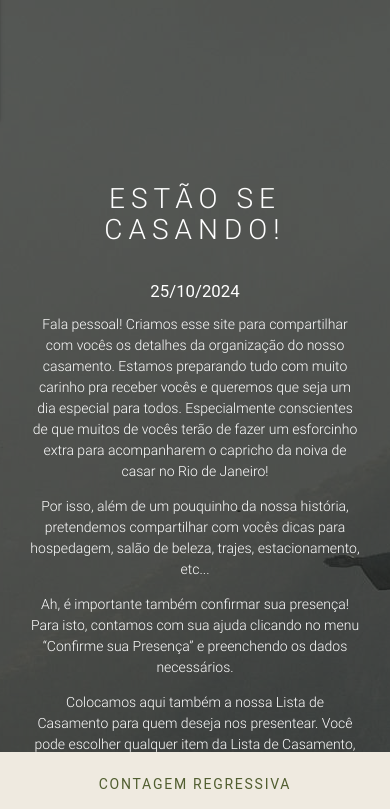
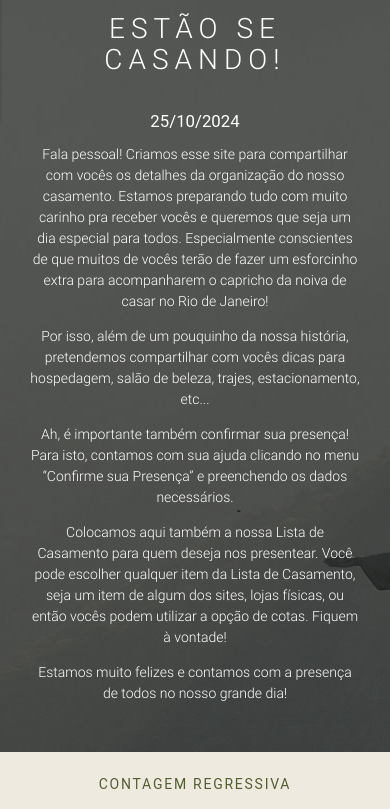
Before and after one commit to cayque/cintia-henrique, a plain HTML site: page index.html in a window 390 px wide. Shown: the part 784-1593 px from the top of the page. Drawn offline with Linux system fonts and the light colour scheme; a web font is replaced by a local one.

Commit message:
justes mobile

```diff
--- a/assets/css/style.css
+++ b/assets/css/style.css
@@ -91,6 +91,10 @@ header h5 {
 	margin-top: 300px;
 }
 
+.info-intro {
+	margin-top: 300px;
+}
+
 /* RSVP section */
 
 .rsvp {
@@ -118,6 +122,14 @@ header h5 {
   .parallax-container {
 	height: 768px;
 }
+
+	.img-logo {
+		height: 80%;
+	}
+
+	.info-intro {
+		margin-top: 30px;
+	}
 
 	.info {
 		margin-top: 200px;
--- a/index.html
+++ b/index.html
@@ -17,7 +17,7 @@
 <!-- partial:index.partial.html -->
 <section class="parallax-container" id="home">
 	<div class="parallax">
-		<img src="assets/image/Submarca_site.png">
+		<img class="img-logo" src="assets/image/Submarca_site.png">
 	</div>
 
 	<nav>
@@ -61,7 +61,7 @@
 		<img class="img-fundo" src="./assets/image/cerimonia.jpg">
 	</div>
 
-	<section class="info" >
+	<section class="info-intro" >
 		<div class="row container center-align tdetails">
 			<header class="col s12">
 				<h1>Estão se casando!</h1>
```
